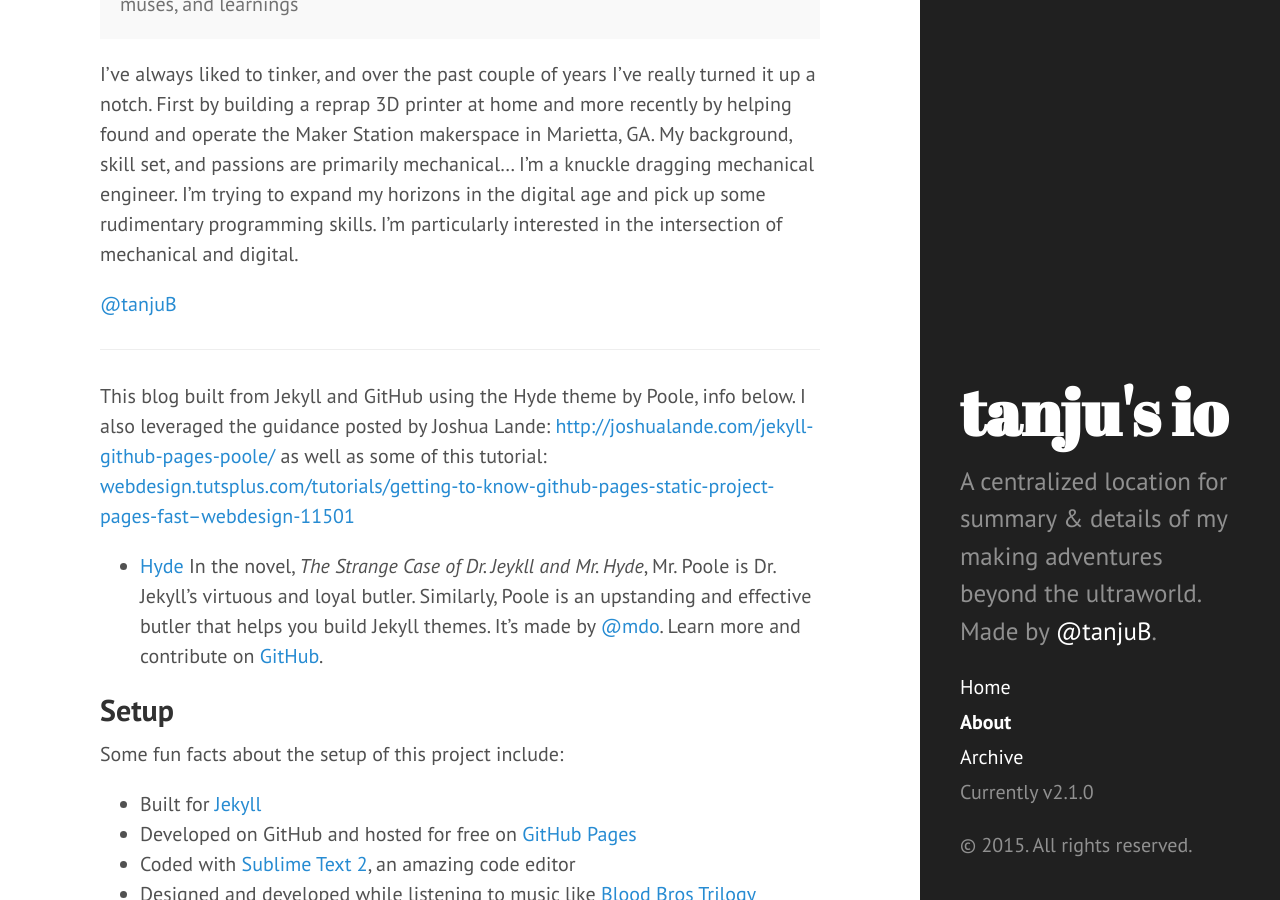
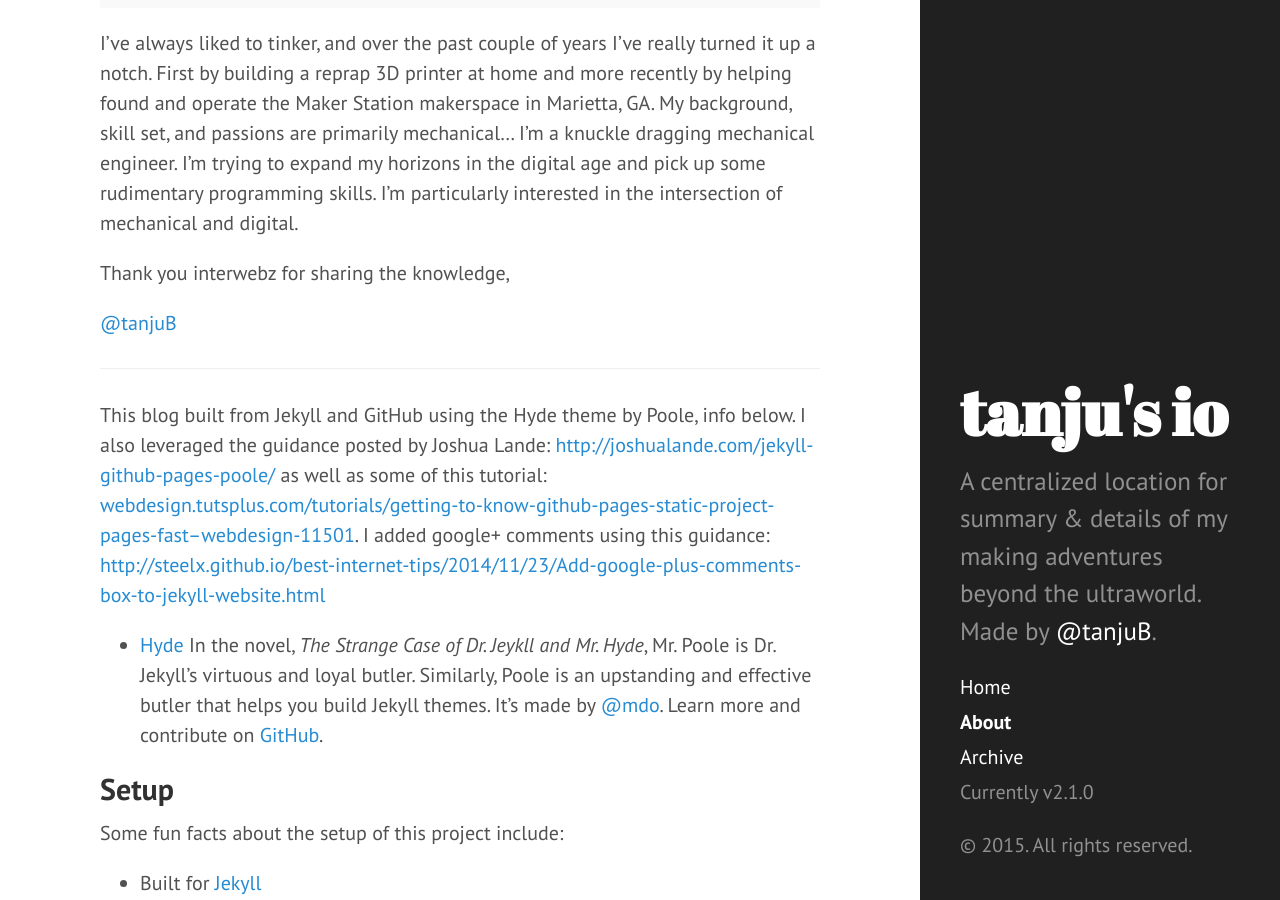
Before and after one commit to tanju-b/tanju-b.github.io, a Jekyll site: the page built from about.md, in a window 1280 px wide and 900 px high, scrolled down 608 px. Built offline with Jekyll 4.4.1, drawn with Linux system fonts in a browser that asks for light colours; Markdown is read by kramdown in place of the engine named in the settings; comment, search, counter and statistics services are not loaded.

Commit message:
removed masthead and revised about

```diff
--- a/_layouts/default.html
+++ b/_layouts/default.html
@@ -4,7 +4,7 @@
   {% include head.html %}
 
   <body>
-	<h3 class="masthead-title">
+<!--	<h3 class="masthead-title">
 	<a href="/" title="Home">{{ site.title }}</a>
 
 	{% for page in site.pages_list %}
@@ -12,6 +12,7 @@
 	<small><a href="{{ page[1]  }}">{{ page[0] }}</a></small>
 	{% endfor %}
 	</h3>
+--><!-- MASTHEAD nav not needed because sidebar -->
 
     {% include sidebar.html %}
 	<body class="layout-reverse">
--- a/about.md
+++ b/about.md
@@ -10,6 +10,8 @@
 
 I've always liked to tinker, and over the past couple of years I've really turned it up a notch.  First by building a reprap 3D printer at home and more recently by helping found and operate the Maker Station makerspace in Marietta, GA.   My background, skill set, and passions are primarily mechanical... I'm a knuckle dragging mechanical engineer.  I'm trying to expand my horizons in the digital age and pick up some rudimentary programming skills.  I'm particularly interested in the intersection of mechanical and digital.
 
+Thank you interwebz for sharing the knowledge,
+
 [@tanjuB](https://twitter.com/tanjuB)
 
 
@@ -17,7 +19,7 @@
 
 ***
 This blog built from Jekyll and GitHub using the Hyde theme by Poole, info below.
-I also leveraged the guidance posted by Joshua Lande: [http://joshualande.com/jekyll-github-pages-poole/](http://joshualande.com/jekyll-github-pages-poole/)  as well as some of this tutorial: [webdesign.tutsplus.com/tutorials/getting-to-know-github-pages-static-project-pages-fast--webdesign-11501](webdesign.tutsplus.com/tutorials/getting-to-know-github-pages-static-project-pages-fast--webdesign-11501)
+I also leveraged the guidance posted by Joshua Lande: [http://joshualande.com/jekyll-github-pages-poole/](http://joshualande.com/jekyll-github-pages-poole/)  as well as some of this tutorial: [webdesign.tutsplus.com/tutorials/getting-to-know-github-pages-static-project-pages-fast--webdesign-11501](webdesign.tutsplus.com/tutorials/getting-to-know-github-pages-static-project-pages-fast--webdesign-11501).   I added google+ comments using this guidance: [http://steelx.github.io/best-internet-tips/2014/11/23/Add-google-plus-comments-box-to-jekyll-website.html](http://steelx.github.io/best-internet-tips/2014/11/23/Add-google-plus-comments-box-to-jekyll-website.html)
 
 * [Hyde](http://hyde.getpoole.com)
 In the novel, *The Strange Case of Dr. Jeykll and Mr. Hyde*, Mr. Poole is Dr. Jekyll's virtuous and loyal butler. Similarly, Poole is an upstanding and effective butler that helps you build Jekyll themes. It's made by [@mdo](https://twitter.com/mdo).
```
